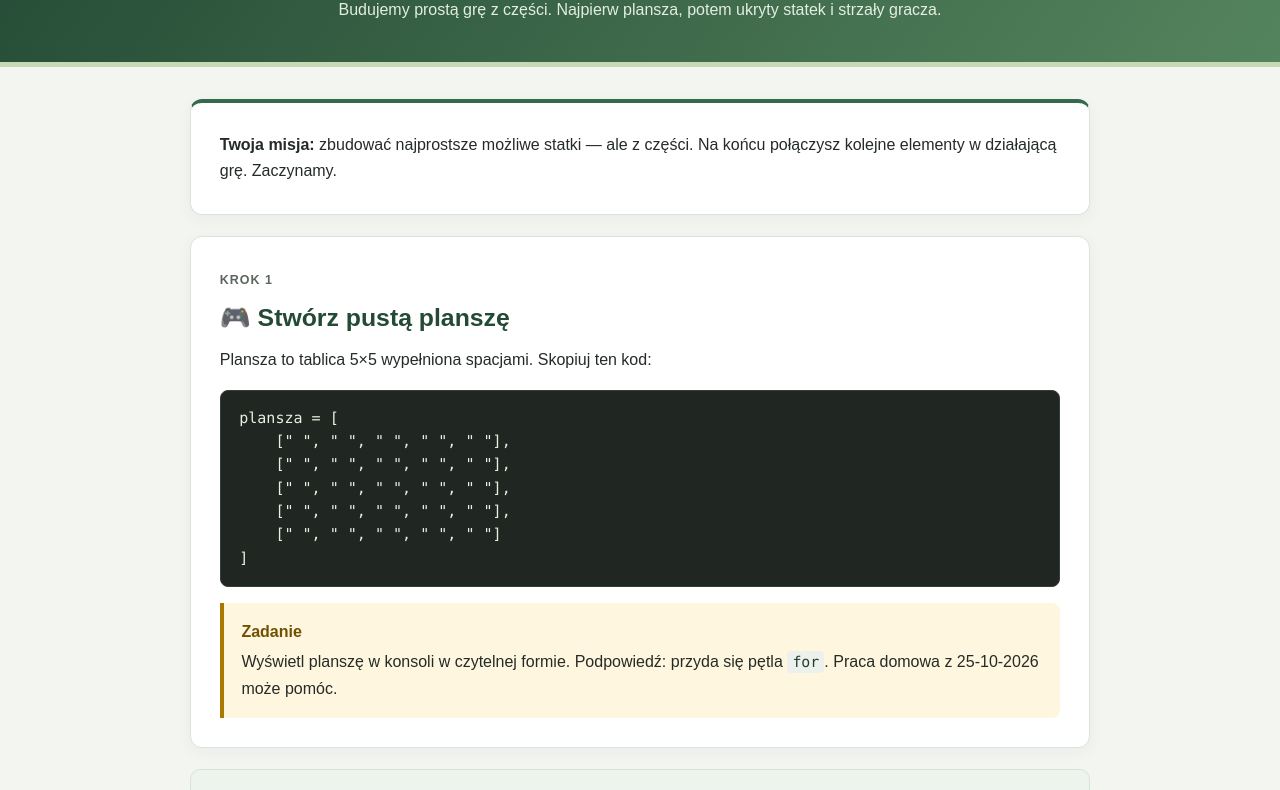
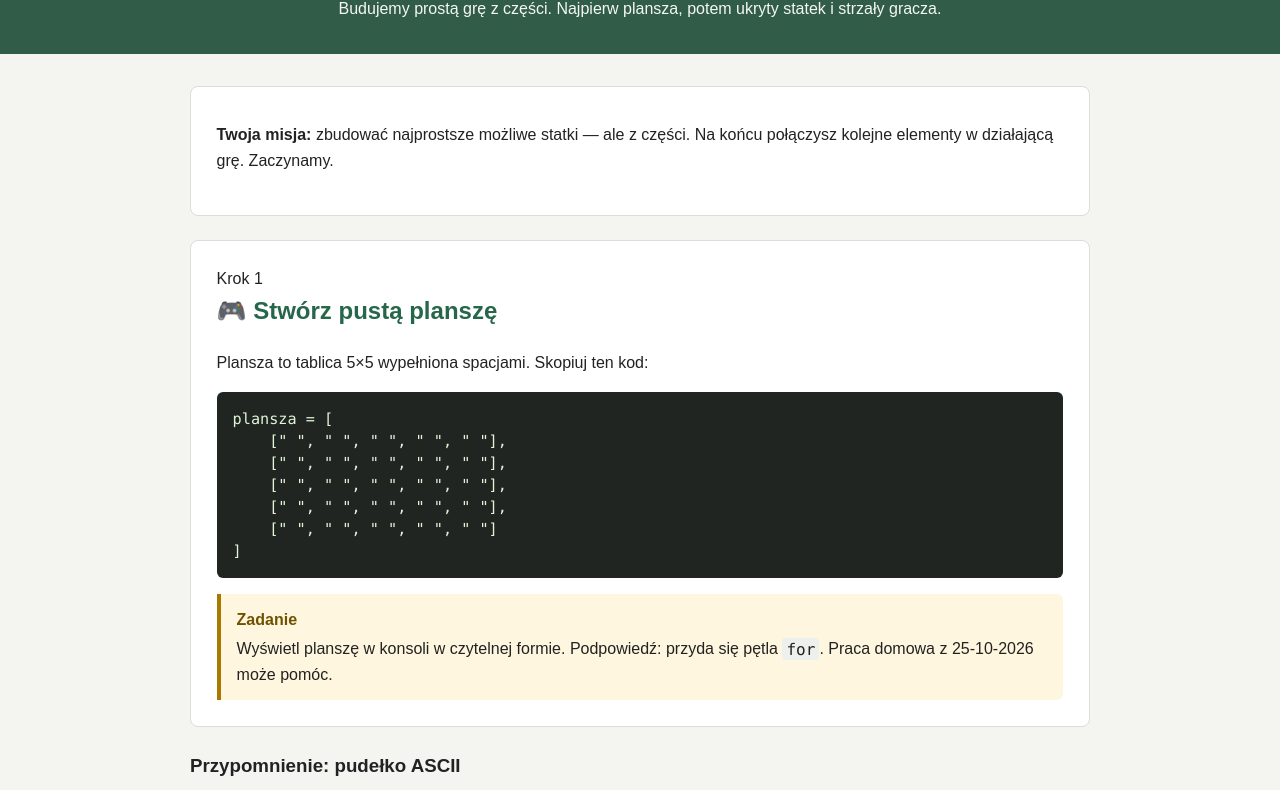
Before and after one commit to edukacja21/edukacja21.github.io, a plain HTML site: page pages/akademia/python/2026_mini_statki_5x5_edukacja21.html in a window 1280 px wide. Shown: the part 131-921 px from the top of the page. Drawn offline with Linux system fonts and the light colour scheme; files that its build step writes are made by us from their sources.

Commit message:
Update 2026_mini_statki_5x5_edukacja21.html
usunieto style css ..

```diff
--- a/pages/akademia/python/2026_mini_statki_5x5_edukacja21.html
+++ b/pages/akademia/python/2026_mini_statki_5x5_edukacja21.html
@@ -5,25 +5,8 @@
   <meta name="viewport" content="width=device-width, initial-scale=1">
   <meta name="description" content="Mini-projekt Python: budujemy prostą grę Mini Statki 5×5 krok po kroku.">
   <title>Mini Statki 5×5 | Edukacja21</title>
-  <link rel="stylesheet" href="../../css/style.css">
-  <style>
-    :root{--ink:#252b27;--muted:#5c665f;--paper:#fff;--page:#f3f5f1;--green:#356b4c;--green-dark:#244a35;--green-soft:#edf4ee;--gold:#a97800;--gold-soft:#fff6df;--line:#dce3dc;--code-bg:#202622;--code-fg:#e2f3df}
-    *{box-sizing:border-box}body{margin:0;background:var(--page);color:var(--ink);font:16px/1.65 Arial,Helvetica,sans-serif}
-    .page-header{padding:2.7rem 1.2rem 2.4rem;text-align:center;color:#fff;background:linear-gradient(125deg,var(--green-dark),#54845d);border-bottom:5px solid #c5d9b5}
-    .eyebrow{margin:0 0 .5rem;color:#dcebd8;font-size:.8rem;font-weight:bold;letter-spacing:.12em;text-transform:uppercase}
-    .page-header h1{max-width:850px;margin:0 auto .65rem;font-size:clamp(1.8rem,5vw,2.8rem);line-height:1.2}.page-header p{max-width:650px;margin:0 auto;color:#edf5eb}
-    main{width:min(900px,calc(100% - 2rem));margin:2rem auto 3rem}.intro,.lesson,.homework{margin-bottom:1.35rem;padding:clamp(1rem,3vw,1.8rem);background:var(--paper);border:1px solid var(--line);border-radius:12px;box-shadow:0 4px 16px rgba(31,48,35,.045)}
-    .intro{border-top:4px solid var(--green)}.intro p{margin:0}.lesson h2,.homework h2{display:flex;align-items:baseline;gap:.55rem;margin:0 0 .8rem;color:var(--green-dark);font-size:clamp(1.25rem,3vw,1.55rem);line-height:1.35}.lesson p,.homework p{margin:.6rem 0 1rem}
-    .step-label{display:inline-block;margin-bottom:.65rem;color:var(--muted);font-size:.78rem;font-weight:bold;letter-spacing:.08em;text-transform:uppercase}
-    pre{margin:1rem 0;padding:1rem 1.15rem;overflow-x:auto;border:1px solid #343d36;border-radius:8px;background:var(--code-bg);color:var(--code-fg);font:.94rem/1.55 Consolas,"Courier New",monospace;tab-size:4}pre code{padding:0;color:inherit;background:transparent;font:inherit}
-    code{padding:.12rem .32rem;border-radius:4px;background:#edf1ed;color:#263c2c;font-family:Consolas,"Courier New",monospace;font-size:.93em;overflow-wrap:anywhere}
-    .task{margin-top:1rem;padding:1rem 1.1rem;border-left:4px solid var(--gold);border-radius:0 8px 8px 0;background:var(--gold-soft)}.task strong{display:block;margin-bottom:.25rem;color:#6f5100}
-    .reference{margin:1rem 0 1.35rem;padding:1.15rem;background:var(--green-soft);border:1px solid #d5e4d5;border-radius:10px}.reference h3{margin:0 0 .5rem;color:var(--green-dark);font-size:1.05rem}.reference p{margin:.4rem 0 .75rem}
-    .homework{border-top:4px solid #b58b25}.homework ul{margin:.5rem 0 1rem;padding-left:1.4rem}.homework li{margin:.45rem 0}.closing{margin:1.5rem 0;text-align:center;font-weight:bold;color:var(--green-dark)}
-    footer{padding:2rem 1rem;background:#202622;color:#d5ddd6;text-align:center;font-size:.9rem}.footer-inner{width:min(900px,100%);margin:0 auto}footer p{margin:.45rem 0}footer a{color:#b9dfbd;text-decoration:underline;text-underline-offset:3px}footer a:hover{color:#fff}.footer-note{color:#aeb8b0;font-size:.82rem}
-    @media(max-width:600px){.page-header{padding:2rem 1rem}main{width:calc(100% - 1rem);margin-top:1rem}.intro,.lesson,.homework{padding:1rem;border-radius:9px}pre{padding:.85rem;font-size:.86rem}}
-    @media print{body{background:#fff}.page-header{color:var(--ink);background:#fff;border-bottom:2px solid var(--green)}.page-header p,.eyebrow{color:var(--muted)}main{width:100%;margin:1rem auto}.intro,.lesson,.homework,.reference{box-shadow:none;break-inside:avoid}pre{color:#111;background:#f4f4f4;border-color:#bbb}footer{color:#333;background:#fff;border-top:1px solid #bbb}footer a{color:#222}}
-  </style>
+  <link rel="stylesheet" href="css/style.css">
+
 </head>
 <body>
   <header class="page-header">
```
